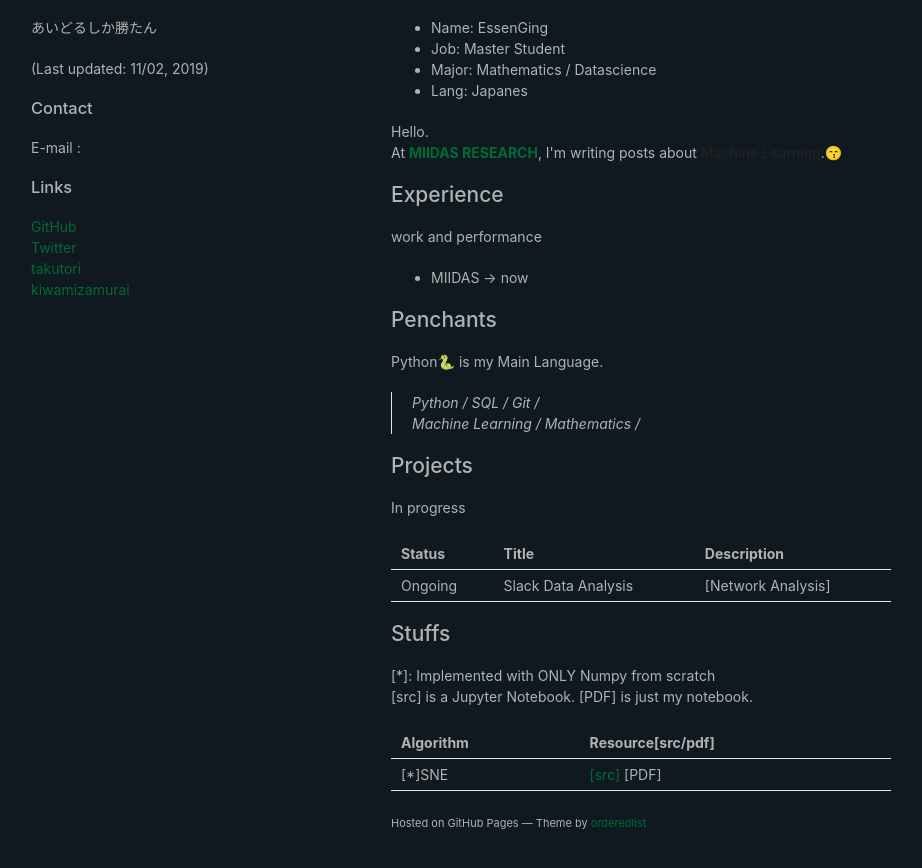
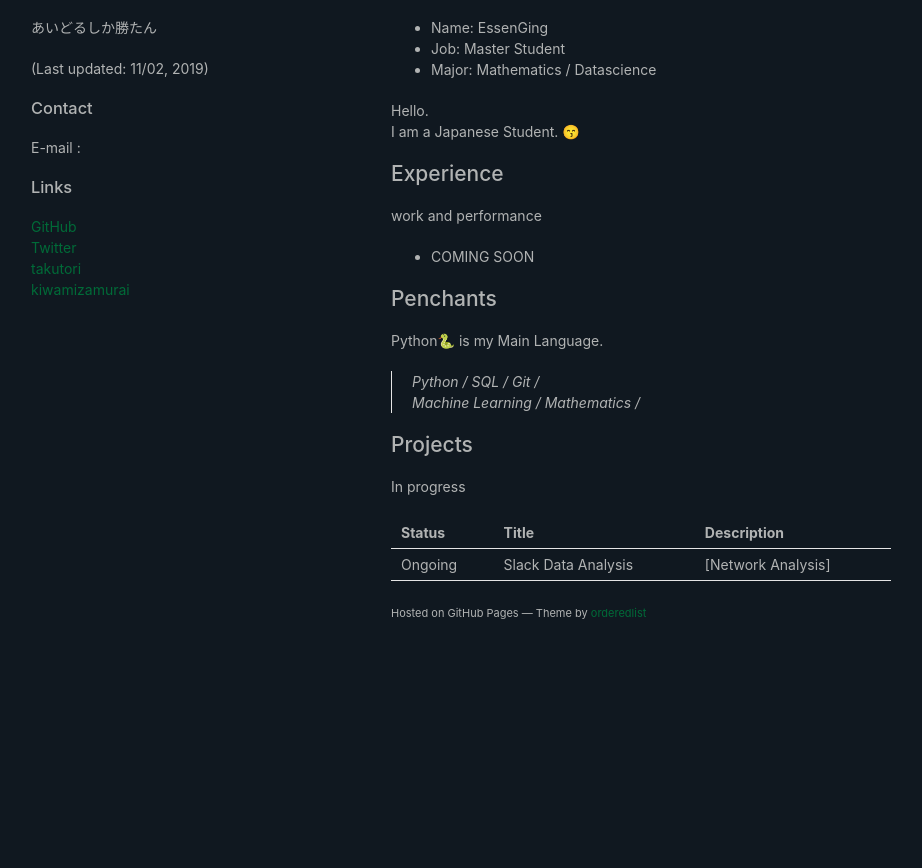
Before and after one commit to EssenGing/EssenGing.github.io, a plain HTML site: page index.html in a window 1280 px wide. Shown: the part 92-960 px from the top of the page, without its empty margins (179-1101 px from the left). After the commit the page ends 800 px from the top, so only its background shows below. Drawn offline with Linux system fonts and the light colour scheme; files whose address does not match are found by name.

Commit message:
Update index.html

```diff
--- a/index.html
+++ b/index.html
@@ -37,14 +37,12 @@
            <li>Name: EssenGing </li>
            <li>Job: Master Student</li>
            <li>Major: Mathematics / Datascience </li>
-           <li>Lang: Japanes </li>
          </ul>
 
            <!-- Short comment -->
 
          <p>Hello.  <br>
-           At <a href="https://research.miidas.jp/"><b>MIIDAS RESEARCH</b></a>,
-           I'm writing posts about <strong>Machine Learning</strong>.😙</p>
+            I am a Japanese Student. 😙</p>
 
          <!-- my competences -->
 
@@ -53,7 +51,7 @@
          <p>work and performance</p>
 
          <ul>
-           <li> MIIDAS -> now </li>
+           <li> COMING SOON </li>
          </ul>
 
          <!-- my competences -->
@@ -94,31 +92,6 @@
           </tbody>
          </table>
 
-
-         <!-- my implementations -->
-         <h2>Stuffs</h2>
-           <p>
-               [*]: Implemented with ONLY Numpy from scratch <br>
-               [src] is a Jupyter Notebook. [PDF] is just my notebook.
-           </p>
-
-
-         <table>
-           <tbody>
-         <tr>
-             <th>Algorithm</th>
-             <th>Resource[src/pdf]</th>
-         </tr>
-           <tr>
-             <td>[*]SNE</td>
-             <td>
-               <a href="https://github.com/kiwamizamurai/Lygometry/blob/master/codes/code_py/sne_3.py">[src]</a>
-               [PDF]
-             </td>
-           </tr>
-          </tbody>
-         </table>
-
          <p><small>Hosted on GitHub Pages &mdash; Theme by <a href="https://github.com/orderedlist">orderedlist</a></small></p>
      </div>
      <script src="javascripts/scale.fix.js"></script>
```
